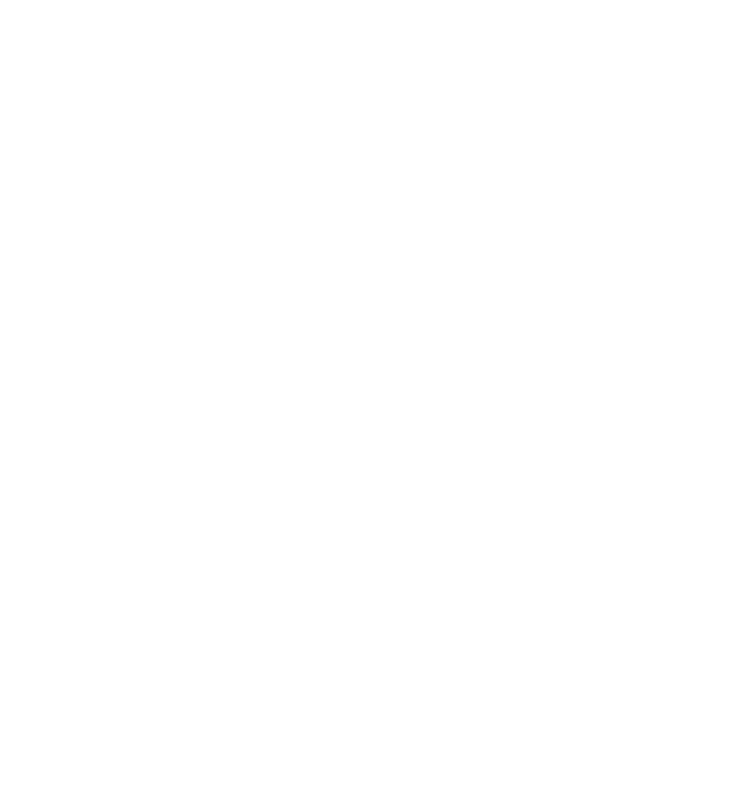
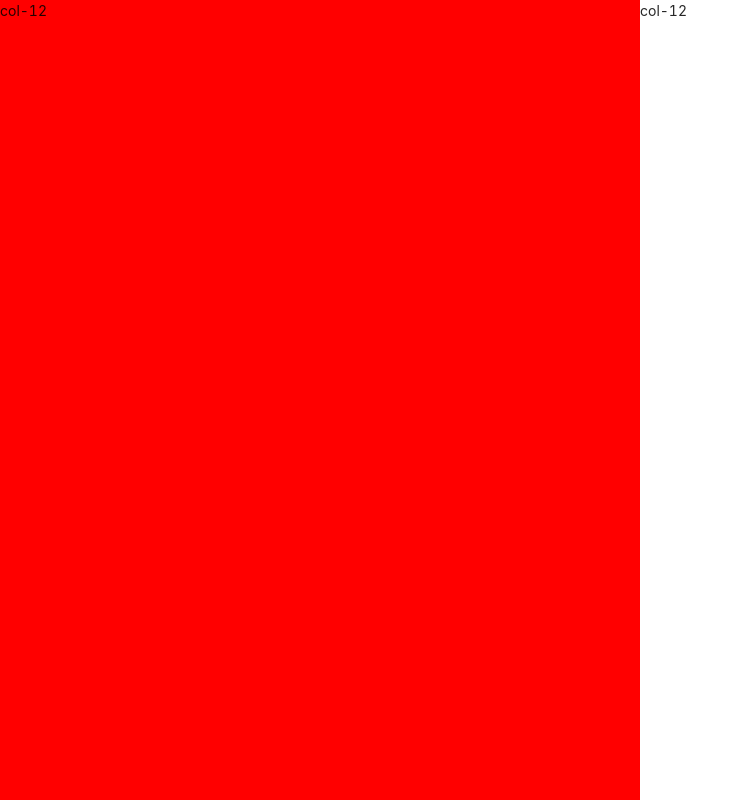
Before and after one commit to AGhafoor94/Xibit, a React (Create React App) app: page / in a window 1280 px wide. Shown: the whole page, without its empty margins (0-749 px from the left). Built offline with nearby package versions, Linux system fonts and the light colour scheme.

Commit message:
Using ant design instead of material ui

```diff
--- a/package.json
+++ b/package.json
@@ -3,10 +3,10 @@
   "version": "0.1.0",
   "private": true,
   "dependencies": {
-    "@material-ui/core": "^4.11.0",
     "@testing-library/jest-dom": "^4.2.4",
     "@testing-library/react": "^9.5.0",
     "@testing-library/user-event": "^7.2.1",
+    "antd": "^4.6.1",
     "axios": "^0.20.0",
     "react": "^16.13.1",
     "react-dom": "^16.13.1",
--- a/public/index.html
+++ b/public/index.html
@@ -10,34 +10,17 @@
       content="Web site created using create-react-app"
     />
     <link rel="apple-touch-icon" href="%PUBLIC_URL%/logo192.png" />
-    <!--
-      manifest.json provides metadata used when your web app is installed on a
-      user's mobile device or desktop. See https://developers.google.com/web/fundamentals/web-app-manifest/
-    -->
+
     <link rel="manifest" href="%PUBLIC_URL%/manifest.json" />
-    <!--
-      Notice the use of %PUBLIC_URL% in the tags above.
-      It will be replaced with the URL of the `public` folder during the build.
-      Only files inside the `public` folder can be referenced from the HTML.
 
-      Unlike "/favicon.ico" or "favicon.ico", "%PUBLIC_URL%/favicon.ico" will
-      work correctly both with client-side routing and a non-root public URL.
-      Learn how to configure a non-root public URL by running `npm run build`.
-    -->
+    <link
+      rel="stylesheet"
+      href="https://fonts.googleapis.com/css?family=Roboto:300,400,500,700&display=swap"
+    />
     <title>React App</title>
   </head>
   <body>
     <noscript>You need to enable JavaScript to run this app.</noscript>
     <div id="root"></div>
-    <!--
-      This HTML file is a template.
-      If you open it directly in the browser, you will see an empty page.
-
-      You can add webfonts, meta tags, or analytics to this file.
-      The build step will place the bundled scripts into the <body> tag.
-
-      To begin the development, run `npm start` or `yarn start`.
-      To create a production bundle, use `npm run build` or `yarn build`.
-    -->
   </body>
 </html>
--- a/src/App.css
+++ b/src/App.css
@@ -12,7 +12,17 @@
     animation: App-logo-spin infinite 20s linear;
   }
 }
-
+.firstColumn {
+  background-color: red;
+}
+@media only screen and (max-width: 768px) {
+  .firstColumn {
+    display: none;
+  }
+  .secondColumn {
+    width: "100%";
+  }
+}
 .App-header {
   background-color: #282c34;
   min-height: 100vh;
--- a/src/App.js
+++ b/src/App.js
@@ -1,8 +1,20 @@
 import React from "react";
+import "antd/dist/antd.css";
 import "./App.css";
+import { Row, Col } from "antd";
 
-function App() {
-  return <div></div>;
-}
-
+const App = () => {
+  return (
+    <div>
+      <Row>
+        <Col className="firstColumn" span={12}>
+          col-12
+        </Col>
+        <Col className="secondColumn" span={12}>
+          col-12
+        </Col>
+      </Row>
+    </div>
+  );
+};
 export default App;
--- a/src/index.css
+++ b/src/index.css
@@ -1,13 +1,16 @@
 body {
   margin: 0;
-  font-family: -apple-system, BlinkMacSystemFont, 'Segoe UI', 'Roboto', 'Oxygen',
-    'Ubuntu', 'Cantarell', 'Fira Sans', 'Droid Sans', 'Helvetica Neue',
+  font-family: -apple-system, BlinkMacSystemFont, "Segoe UI", "Roboto", "Oxygen",
+    "Ubuntu", "Cantarell", "Fira Sans", "Droid Sans", "Helvetica Neue",
     sans-serif;
   -webkit-font-smoothing: antialiased;
   -moz-osx-font-smoothing: grayscale;
+  height: 100vh;
 }
-
+.ant-row {
+  height: 100vh;
+}
 code {
-  font-family: source-code-pro, Menlo, Monaco, Consolas, 'Courier New',
+  font-family: source-code-pro, Menlo, Monaco, Consolas, "Courier New",
     monospace;
 }
```
Also changed, not shown: 1 other file (tests, documents, lock files or other folders).
